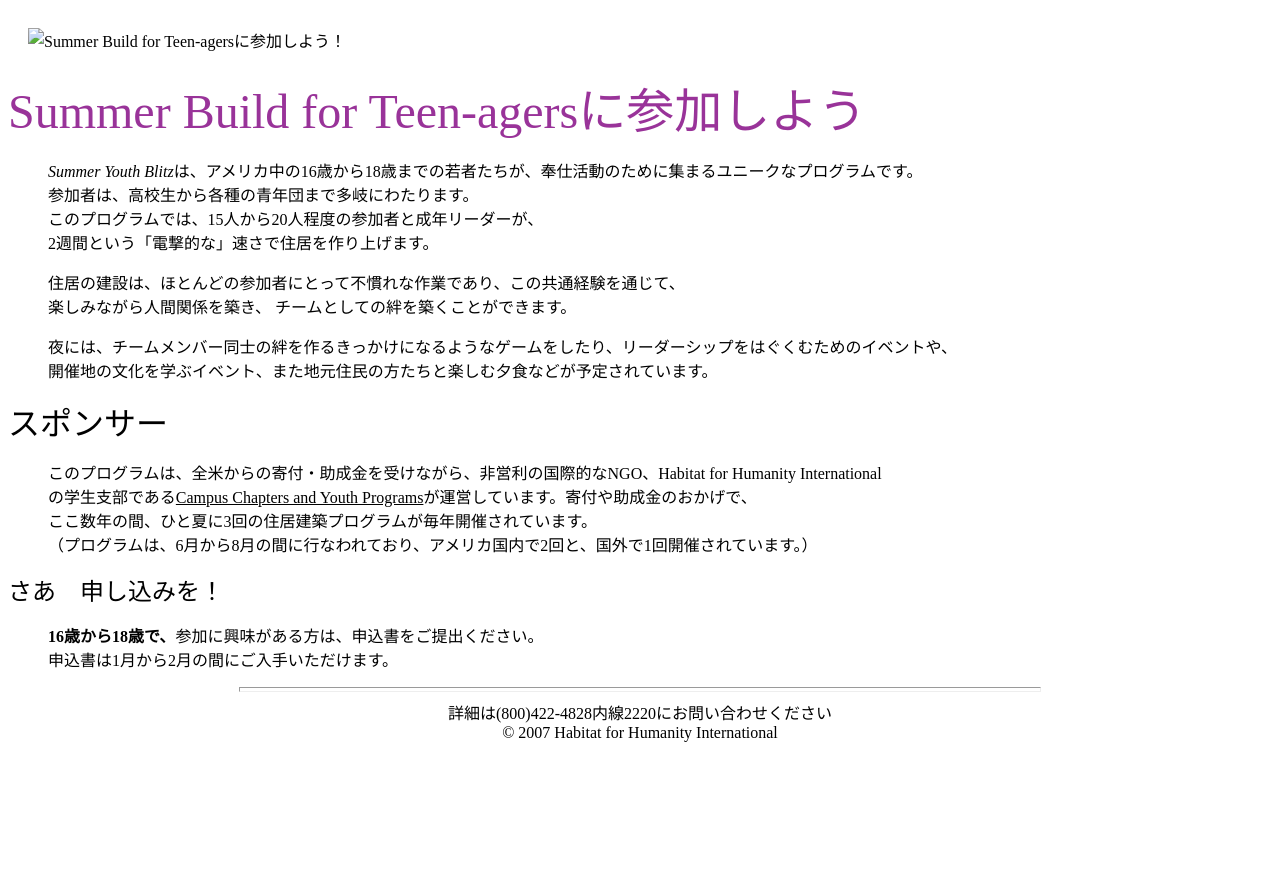
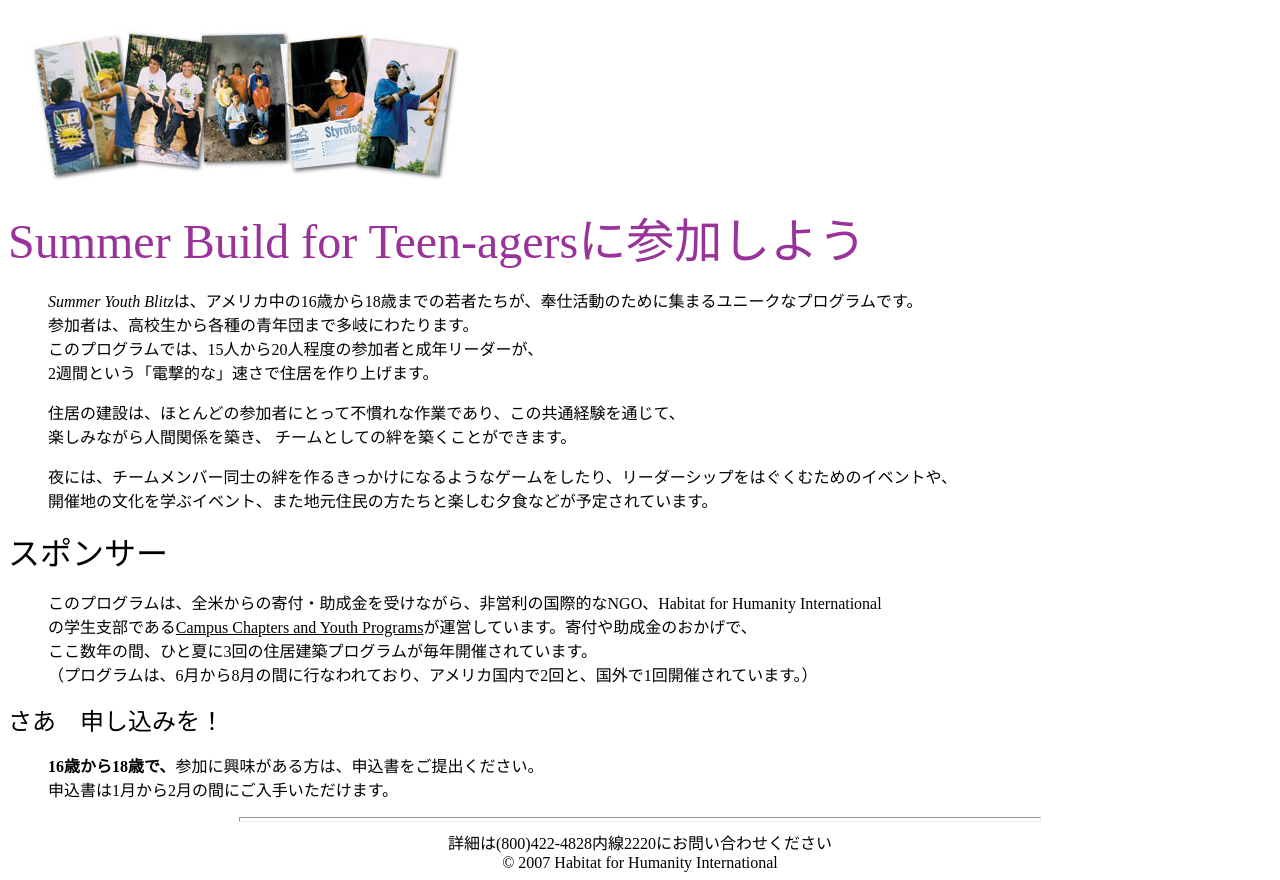
Before and after one commit to s15009/habitat, a plain HTML site: page ccyp/syb/old/syb.html in a window 1280 px wide. Before the commit the page ends 800 px from the top, so only its background shows below. Drawn offline with Linux system fonts and the light colour scheme.

Commit message:
4-8まで

```diff
--- a/ccyp/syb/old/syb.html
+++ b/ccyp/syb/old/syb.html
@@ -23,7 +23,7 @@
 <!-- <div align="center">
 <img src="syb/SYBcollague2.jpg" alt="Summer Build for Teen-agersに参加しよう！" />
 </div> -->
-<img src="syb/SYBcollague2.jpg" alt="Summer Build for Teen-agersに参加しよう！" hspace="20" vspace="20" />
+<img src="SYBcollague2.jpg" alt="Summer Build for Teen-agersに参加しよう！" hspace="20" vspace="20" />
 
 <br clear="all"/>
 
```
